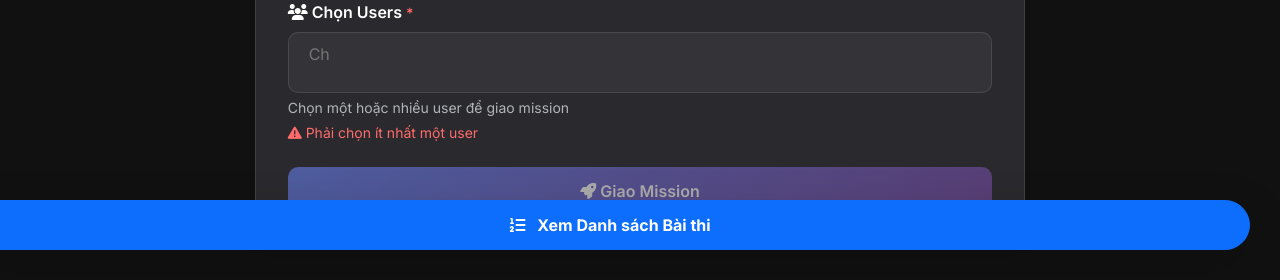
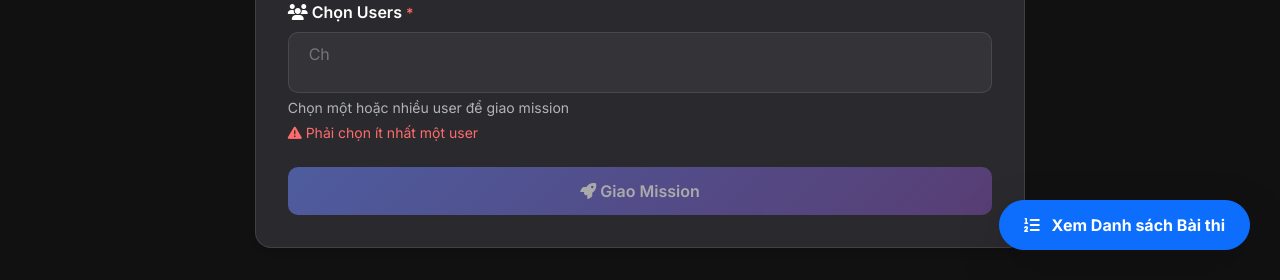
Before and after one commit to toandeptrai16zz/remote-hardware-lab, a Flask app: page /admin/missions in a window 1280 px wide. Shown: the part 766-1046 px from the top of the page. Run offline with Flask 3, Linux system fonts and the light colour scheme; the visitor is signed in with stand-in values (Sample User, id 1); data that the repository does not hold is empty; parts of the project's set-up code (start-up, migrations or seed data) failed here and were passed over; some libraries are stand-ins or nearby versions.

Commit message:
UI: Fix floating button width issue

```diff
--- a/templates/admin/missions.html
+++ b/templates/admin/missions.html
@@ -141,7 +141,7 @@
 
 <!-- Floating Button for Missions List -->
 <button type="button" class="btn btn-primary shadow-lg" onclick="toggleMissionsListModal()"
-    style="position: fixed; bottom: 30px; right: 30px; border-radius: 50px; font-weight: bold; padding: 12px 24px; z-index: 9900; box-shadow: 0 8px 20px rgba(13, 110, 253, 0.4); transition: transform 0.2s;"
+    style="position: fixed !important; bottom: 30px !important; right: 30px !important; left: auto !important; width: max-content !important; min-width: 200px; border-radius: 50px; font-weight: bold; padding: 12px 24px; z-index: 9900; box-shadow: 0 8px 20px rgba(13, 110, 253, 0.4); transition: transform 0.2s; white-space: nowrap; display: inline-block !important;"
     onmouseover="this.style.transform='translateY(-3px)'" onmouseout="this.style.transform='translateY(0)'">
     <i class="fa-solid fa-list-ol me-2"></i> Xem Danh sách Bài thi
 </button>
```
